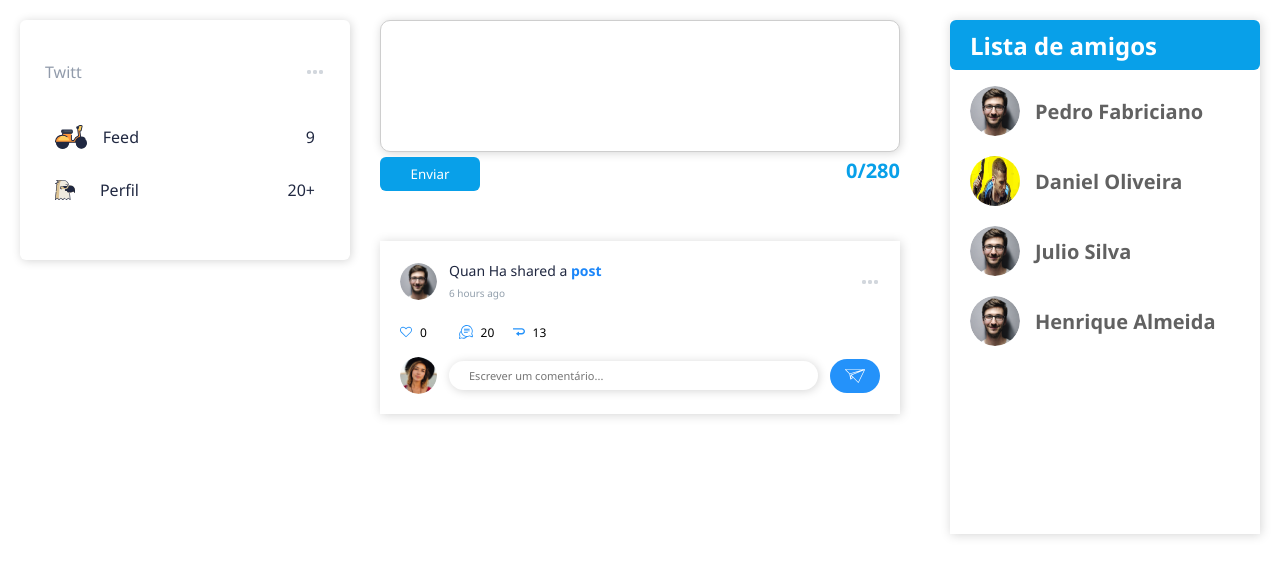
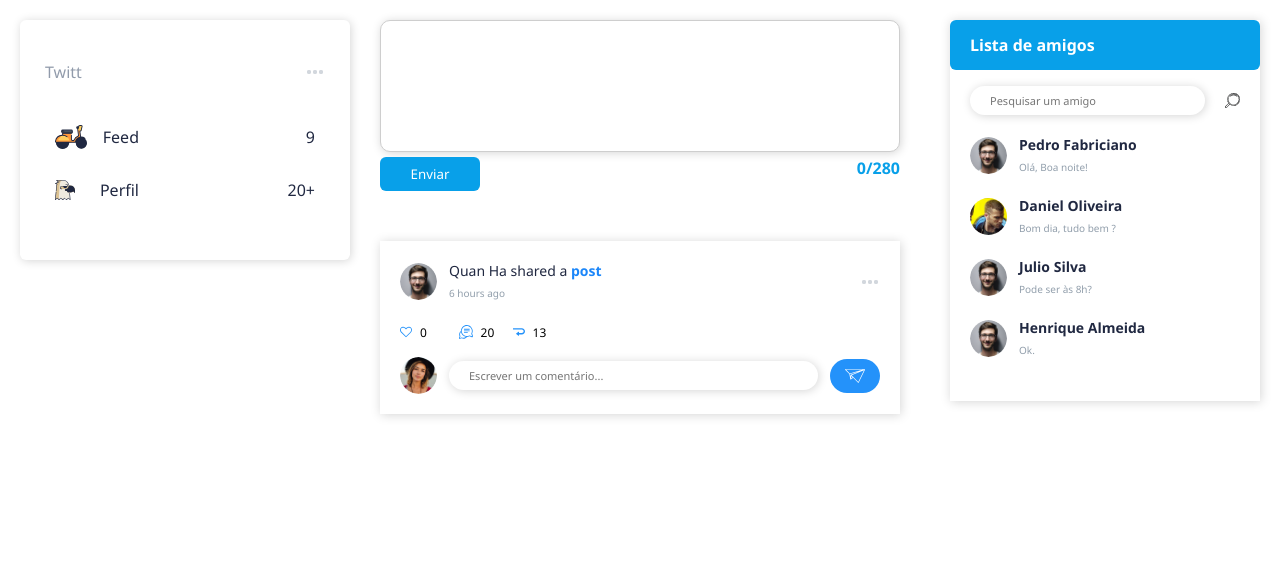
Before and after one commit to lucas-thedev/tecweb-twit, an Angular app in the folder Twit/: page / in a window 1280 px wide. Shown: the top 576 px of the page. Built offline with nearby package versions, Linux system fonts and the light colour scheme.

Commit message:
style: changed font-size and apply 'avatar-component'

```diff
--- a/Twit/src/app/create-twit/create-twit.component.css
+++ b/Twit/src/app/create-twit/create-twit.component.css
@@ -1,7 +1,6 @@
 * {
   font-family: "Segoe UI", Tahoma, Geneva, Verdana, sans-serif;
 }
-
 
 textarea {
   resize: none;
@@ -44,6 +43,6 @@ textarea {
 #length {
   float: right;
   color: #08a0e9;
-  font-size: 20px;
+  font-size: 16px;
   font-weight: bold;
 }
--- a/Twit/src/app/friends/friends.component.css
+++ b/Twit/src/app/friends/friends.component.css
@@ -1,13 +1,13 @@
 * {
   font-family: "Segoe UI", Tahoma, Geneva, Verdana, sans-serif;
 }
-
 
 h2 {
   color: white;
   margin-top: 0px;
   margin-bottom: 0px;
   margin-left: 20px;
+  font-size: 16px;
 }
 
 li {
@@ -24,9 +24,9 @@ li {
 }
 
 .img-amigo {
- width: 50px;
- height: 50px;
- border-radius: 50%;
+  width: 50px;
+  height: 50px;
+  border-radius: 50%;
 }
 
 .titulo-amigos {
@@ -47,9 +47,72 @@ ul {
 }
 
 div#componente {
-  height: 100%;
+  height: 70%;
   box-shadow: 1px 1px 10px 0px rgba(0, 0, 0, 0.17);
   padding: 50px 20px 20px 20px;
   position: relative;
+}
 
+div#search {
+  display: flex;
+  align-items: center;
+  margin-bottom: 20px;
 }
+
+div#search input {
+  border-radius: 100px;
+  border: none;
+  outline: none;
+  flex: 1;
+
+  color: #202841;
+  /*horizontal vertical blur-radius spread-radius*/
+  box-shadow: 1px 1px 10px 0px rgba(0, 0, 0, 0.17);
+
+  padding: 7px 20px;
+  font-size: 11px;
+
+  margin-right: 20px;
+}
+
+section.avatar {
+  display: flex;
+  flex-direction: row;
+  align-items: center;
+  justify-content: flex-start;
+}
+
+section.avatar p {
+  margin: 0;
+  color: #202841;
+  font-size: 14px;
+  font-weight: bold;
+}
+
+section.avatar strong {
+  color: #1b86f9;
+}
+
+section.avatar span {
+  color: #919eab;
+  font-size: 10px;
+}
+
+section.avatar figure {
+  margin: 0;
+  width: 37px;
+  height: 37px;
+  border-radius: 50%;
+}
+
+section.avatar figure img {
+  width: 100%;
+  height: inherit;
+  border-radius: inherit;
+  object-fit: cover;
+}
+
+div.column {
+  flex: 1;
+  margin-left: 12px;
+}
--- a/Twit/src/app/friends/friends.component.html
+++ b/Twit/src/app/friends/friends.component.html
@@ -1,13 +1,27 @@
 <div id="componente">
-    <div class="titulo-amigos"><h2>Lista de amigos</h2></div>
+  <div class="titulo-amigos"><h2>Lista de amigos</h2></div>
 
-    <ul>
-        <li *ngFor="let amigo of amigos;let i = index" >
-            <img src="{{amigos[i].foto}}" class="img-amigo">
+  <ul>
+    <div id="search">
+      <input type="text" name="search" placeholder="Pesquisar um amigo" />
+      <img src="../../assets/icons/search.svg" />
+    </div>
+    <li *ngFor="let amigo of amigos; let i = index">
+      <!-- <img src="{{amigos[i].foto}}" class="img-amigo">
             <div>
-            <span class="nome-amigo">{{amigos[i].nome}}</span>
+            <span class="nome-amigo">{{amigos[i].nome}}</span> -->
+      <!-- </div> -->
+      <section class="avatar">
+        <figure>
+          <img src="{{ amigos[i].foto }}" alt="post photo" />
+        </figure>
+        <div class="column">
+          <p>
+            {{ amigos[i].nome }}
+          </p>
+          <span>{{ amigos[i].msg || "" }}</span>
         </div>
-        </li>
-
-    </ul>
+      </section>
+    </li>
+  </ul>
 </div>
--- a/Twit/src/app/friends/friends.component.ts
+++ b/Twit/src/app/friends/friends.component.ts
@@ -8,13 +8,13 @@ import { Component, OnInit } from '@angular/core';
 export class FriendsComponent implements OnInit {
 
   amigos = [{
-   nome:"Pedro Fabriciano", foto:"../../assets/boy.png"
+   nome:"Pedro Fabriciano", foto:"../../assets/boy.png" , msg: 'Olá, Boa noite!'
   },{
-    nome:"Daniel Oliveira", foto:"../../assets/images/V.png"
+    nome:"Daniel Oliveira", foto:"../../assets/images/V.png", msg: 'Bom dia, tudo bem ?'
   },{
-    nome:"Julio Silva", foto:"../../assets/boy.png"
+    nome:"Julio Silva", foto:"../../assets/boy.png", msg: 'Pode ser às 8h?'
   },{
-    nome:"Henrique Almeida", foto:"../../assets/boy.png"
+    nome:"Henrique Almeida", foto:"../../assets/boy.png", msg: 'Ok.'
   }
   ]
   constructor() { }
```
Also changed, not shown: Twit/src/assets/icons/search.svg (added).
